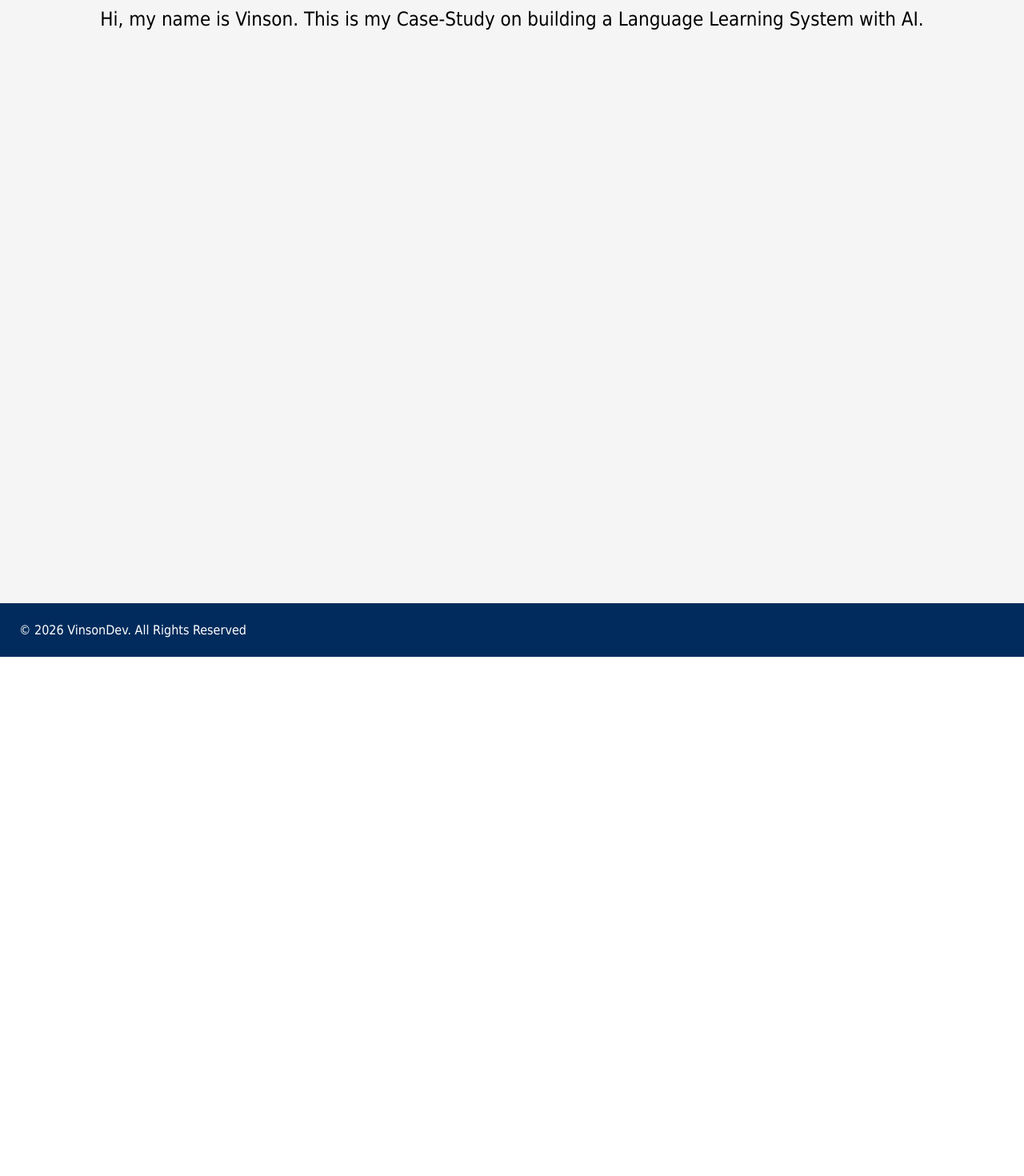
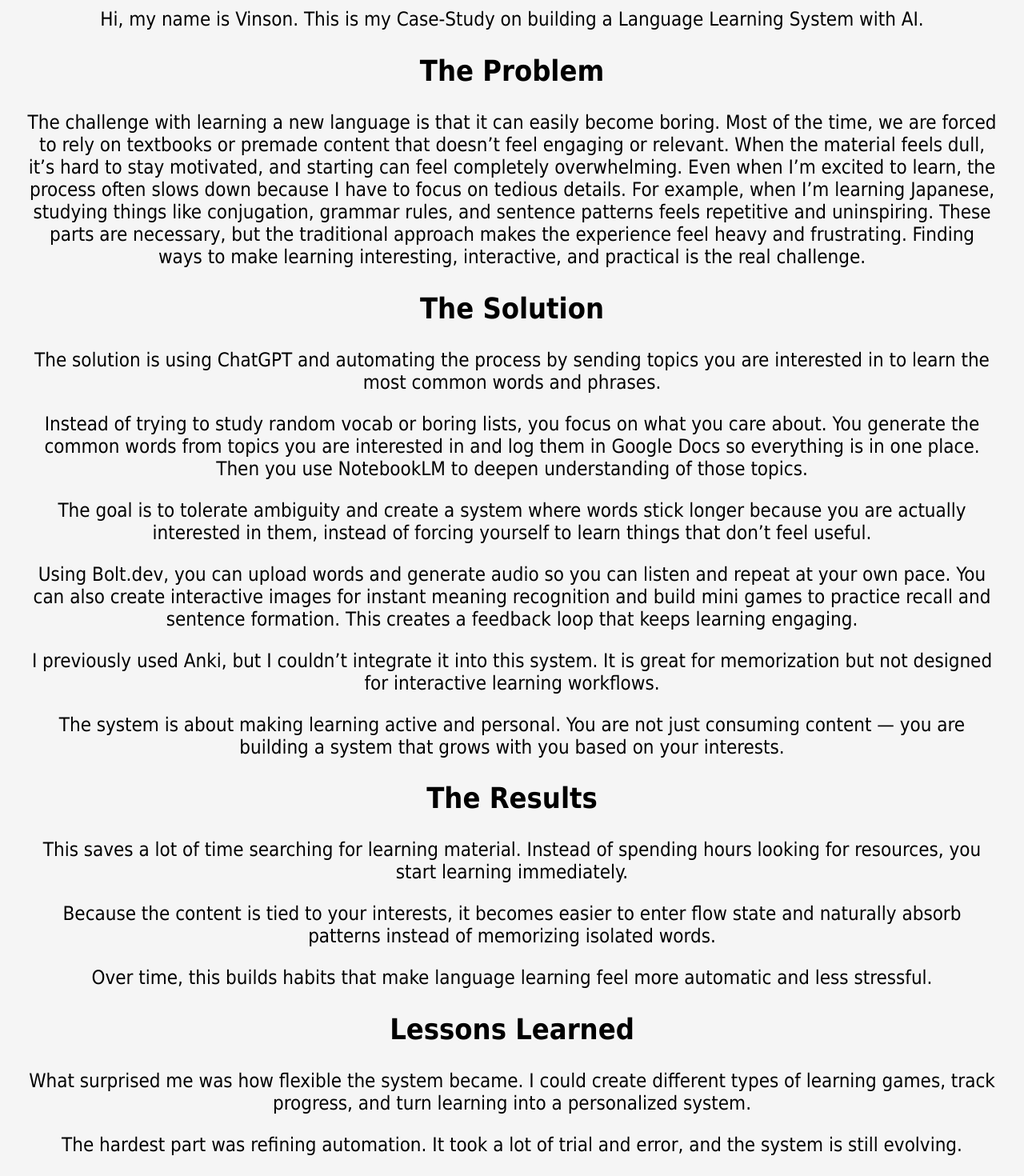
Before and after one commit to vinson-han/vinson-han-react-portfolio, a React (Vite) app: page / in a window 1280 px wide. Shown: the part 400-1870 px from the top of the page at 80% size. Before the commit the page ends 1221 px from the top, so only its background shows below. Built offline with nearby package versions, Linux system fonts and the light colour scheme.

Commit message:
Update Home.jsx

```diff
--- a/src/components/Home.jsx
+++ b/src/components/Home.jsx
@@ -14,7 +14,86 @@
         </p>
       </aside>
 
-      {/* Uncomment this section to display projects */}
+      <section className="case-study">
+
+        <h2>The Problem</h2>
+        <p>
+          The challenge with learning a new language is that it can easily become boring. Most of the time,
+          we are forced to rely on textbooks or premade content that doesn’t feel engaging or relevant.
+          When the material feels dull, it’s hard to stay motivated, and starting can feel completely overwhelming.
+          Even when I’m excited to learn, the process often slows down because I have to focus on tedious details.
+          For example, when I’m learning Japanese, studying things like conjugation, grammar rules, and sentence
+          patterns feels repetitive and uninspiring. These parts are necessary, but the traditional approach makes
+          the experience feel heavy and frustrating. Finding ways to make learning interesting, interactive, and
+          practical is the real challenge.
+        </p>
+
+        <h2>The Solution</h2>
+        <p>
+          The solution is using ChatGPT and automating the process by sending topics you are interested in to
+          learn the most common words and phrases.
+        </p>
+
+        <p>
+          Instead of trying to study random vocab or boring lists, you focus on what you care about. You generate
+          the common words from topics you are interested in and log them in Google Docs so everything is in one
+          place. Then you use NotebookLM to deepen understanding of those topics.
+        </p>
+
+        <p>
+          The goal is to tolerate ambiguity and create a system where words stick longer because you are actually
+          interested in them, instead of forcing yourself to learn things that don’t feel useful.
+        </p>
+
+        <p>
+          Using Bolt.dev, you can upload words and generate audio so you can listen and repeat at your own pace.
+          You can also create interactive images for instant meaning recognition and build mini games to practice
+          recall and sentence formation. This creates a feedback loop that keeps learning engaging.
+        </p>
+
+        <p>
+          I previously used Anki, but I couldn’t integrate it into this system. It is great for memorization but not
+          designed for interactive learning workflows.
+        </p>
+
+        <p>
+          The system is about making learning active and personal. You are not just consuming content — you are
+          building a system that grows with you based on your interests.
+        </p>
+
+        <h2>The Results</h2>
+        <p>
+          This saves a lot of time searching for learning material. Instead of spending hours looking for resources,
+          you start learning immediately.
+        </p>
+
+        <p>
+          Because the content is tied to your interests, it becomes easier to enter flow state and naturally absorb
+          patterns instead of memorizing isolated words.
+        </p>
+
+        <p>
+          Over time, this builds habits that make language learning feel more automatic and less stressful.
+        </p>
+
+        <h2>Lessons Learned</h2>
+        <p>
+          What surprised me was how flexible the system became. I could create different types of learning games,
+          track progress, and turn learning into a personalized system.
+        </p>
+
+        <p>
+          The hardest part was refining automation. It took a lot of trial and error, and the system is still evolving.
+        </p>
+
+        <h2>AI Disclosure</h2>
+        <p>
+          This project used Make to automate data into Google Docs and NotebookLM. Bolt.dev was used for interactive
+          learning games. ChatGPT was used to refine writing and assist in building the MVP.
+        </p>
+
+      </section>
+
       {/*
       <article className="project">
         <div className="projectItem">
@@ -27,6 +106,7 @@
             codeLink="https://github.com/vinson-han/Kaban"
           />
         </div>
+
         <div className="projectItem">
           <Card
             img={memeImage}
@@ -37,6 +117,7 @@
             codeLink="https://github.com/vinson-han/MemeGenerator"
           />
         </div>
+
         <div className="projectItem">
           <Card
             img={githubImage}
@@ -46,6 +127,7 @@
             codeLink="https://github.com/vinson-han/github"
           />
         </div>
+
         <div className="projectItem">
           <Card
             img={classAverage}
```
